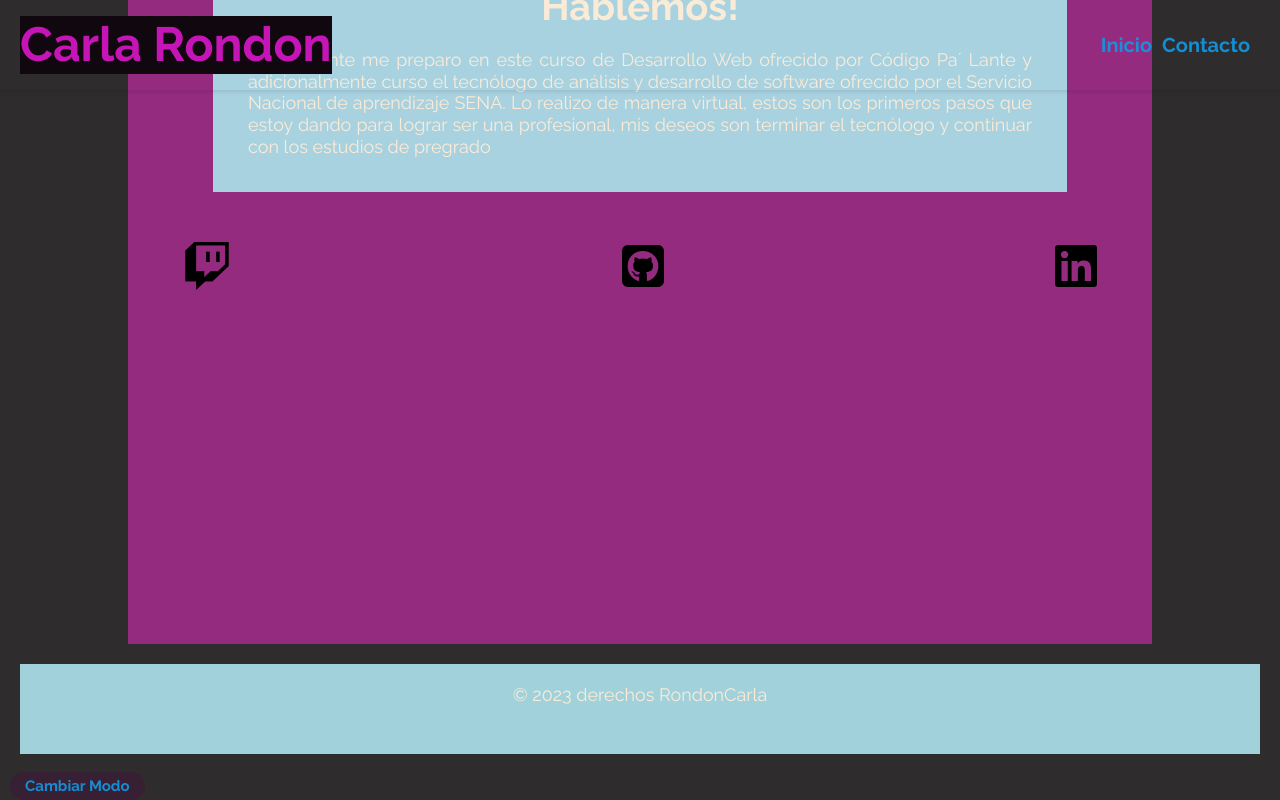
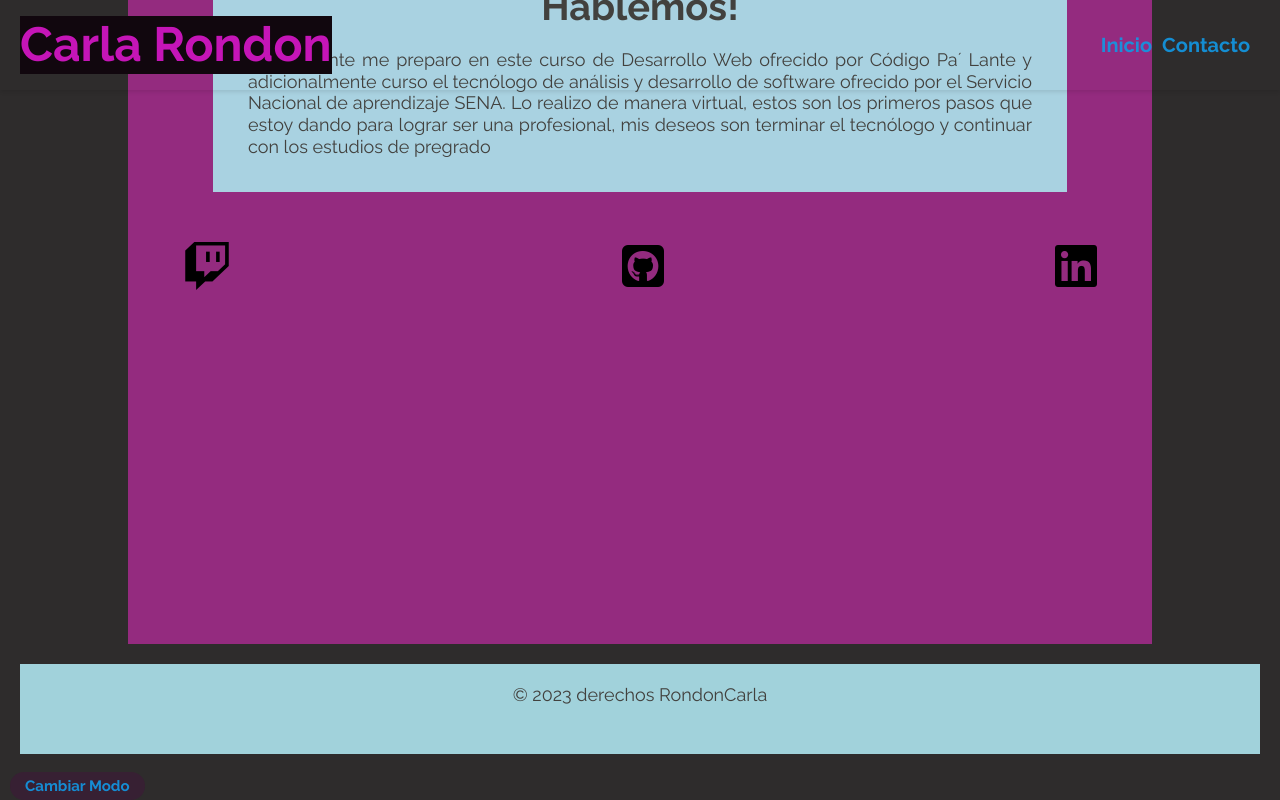
Before and after one commit to carlysgab/proyecto-2-cod-latam, a plain HTML site: page index.html in a window 1280 px wide. Both pictures are taken after a click on the element "Cambiar Modo". Shown: the part 1009-1809 px from the top of the page. Drawn offline with Linux system fonts and the light colour scheme.

Commit message:
color modo nocturno

```diff
--- a/css/styles.css
+++ b/css/styles.css
@@ -18,7 +18,7 @@ body {
 
 .dark-mode {
   background-color: rgb(46, 44, 44);
-  color: antiquewhite;
+  color: rgb(66, 65, 62);
 }
 /*Estilos del header*/
 header {
@@ -234,10 +234,7 @@ footer {
   .imagen-1{
     margin-top: 20px;
   }
-
-
 }
-
 
 @media screen and (min-width: 760px) {
   /*tablet*/
```
